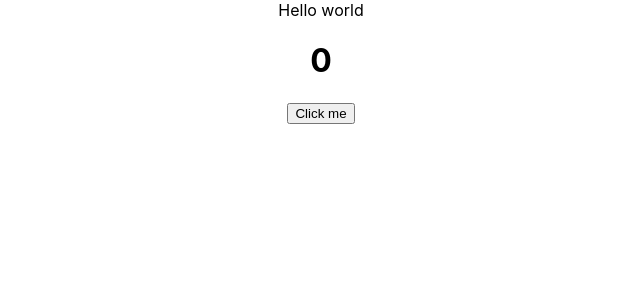
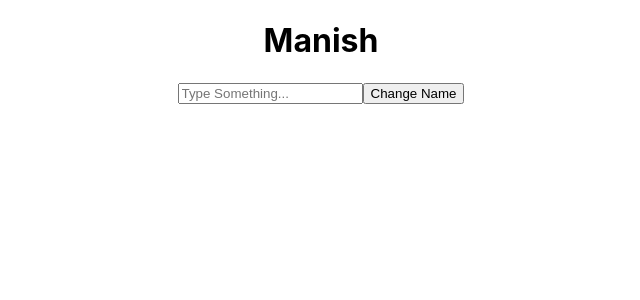
Before and after one commit to manishhansal/React_Hook, a React (Create React App) app: page / in a window 1280 px wide. Shown: the top 300 px of the page, without its empty margins (319-959 px from the left). Built offline with nearby package versions, Linux system fonts and the light colour scheme; no server answers.

Commit message:
useRef hook

```diff
--- a/src/App.js
+++ b/src/App.js
@@ -1,6 +1,7 @@
 import './App.css';
 import UseEffectExample from './UseEffect/UseEffectExample';
 import UseReducerExample from './UseReducer/UseReducerExample';
+import UseRefExample from './UseRef/UseRefExample';
 import UseStateExample from './UseState/UseStateExample';
 
 function App() {
@@ -8,7 +9,8 @@ function App() {
     <div className="App">
       {/* <UseStateExample/> */}
       {/* <UseReducerExample/> */}
-      <UseEffectExample/>
+      {/* <UseEffectExample/> */}
+      <UseRefExample/>
     </div>
   );
 }
--- /dev/null
+++ b/src/UseRef/UseRefExample.js
@@ -0,0 +1,20 @@
+import React, { useRef } from "react";
+
+const UseRefExample = () => {
+  const inputRef = useRef(null);
+
+  const handleClick = () => {
+    // console.log(inputRef.current.value);
+    inputRef.current.focus();
+    // inputRef.current.value = "";
+  };
+  return (
+    <div>
+      <h1>Manish</h1>
+      <input type="text" placeholder="Type Something..." ref={inputRef} />
+      <button onClick={handleClick}>Change Name</button>
+    </div>
+  );
+};
+
+export default UseRefExample;
```
